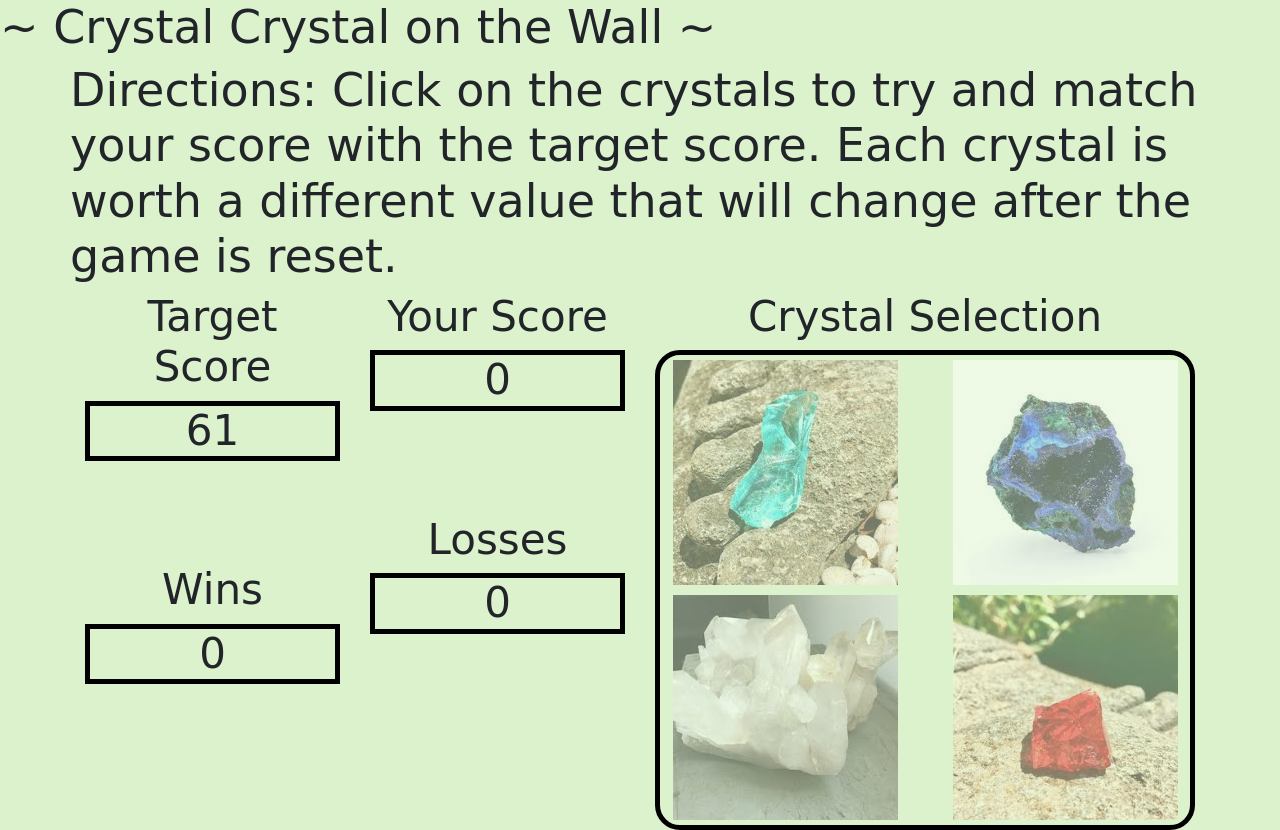
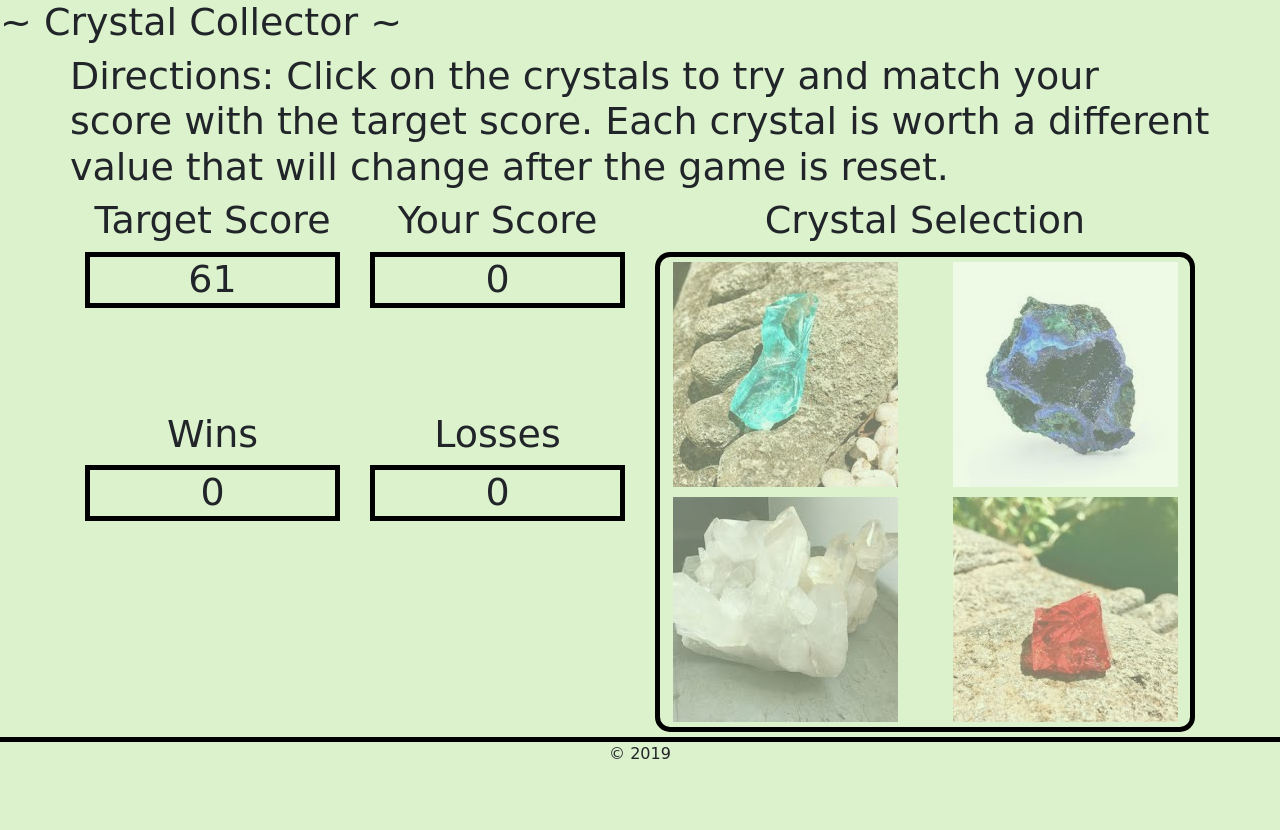
Before and after one commit to Gcriste/Crystal-Collector, a plain HTML site: page index.html in a window 1280 px wide. After the commit the page ends 800 px from the top, so only its background shows below. Drawn offline with nearby package versions, Linux system fonts and the light colour scheme; a web font is replaced by a local one.

Commit message:
add footer

```diff
--- a/assets/css/style.css
+++ b/assets/css/style.css
@@ -1,6 +1,6 @@
 h3{
     text-align:center ;
-    font-size:42px;
+    font-size:38px;
 }
 
 body{
@@ -10,7 +10,7 @@ body{
 }
 
 h2,h1{
-    font-size:46px;
+    font-size:38px;
 }
 
 
@@ -62,5 +62,11 @@ img{
 
 .crystalbox{
     border:5px solid black;
-    border-radius:25px;
+    border-radius:15px;
 }
+
+footer{
+    text-align:center;
+    border-top: 5px solid black;
+    margin-top:5px;
+}
--- a/assets/javascript/game.js
+++ b/assets/javascript/game.js
@@ -91,7 +91,7 @@ var updateScore= function(){
 
 // function for if target number and your number are equal(Win)
 var win = function(){
-    alert("You won the game!!")
+    alert("Congratulations! You matched the number of crystals! You win!!")
     reset();
     wins ++;
     $(".wins").text(wins)
--- a/index.html
+++ b/index.html
@@ -23,7 +23,7 @@
 
 
 <body>
-    <h1> ~ Crystal Crystal on the Wall ~ </h1>
+    <h1> ~ Crystal Collector ~ </h1>
 
     <div class = "container">
 
@@ -90,7 +90,7 @@
 
 
 
-
+    <footer> &copy; 2019  </footer>
 
     <script src="https://code.jquery.com/jquery-3.3.1.slim.min.js" integrity="sha384-q8i/X+965DzO0rT7abK41JStQIAqVgRVzpbzo5smXKp4YfRvH+8abtTE1Pi6jizo" crossorigin="anonymous"></script>
   <script src="https://cdnjs.cloudflare.com/ajax/libs/popper.js/1.14.7/umd/popper.min.js" integrity="sha384-UO2eT0CpHqdSJQ6hJty5KVphtPhzWj9WO1clHTMGa3JDZwrnQq4sF86dIHNDz0W1" crossorigin="anonymous"></script>
```
